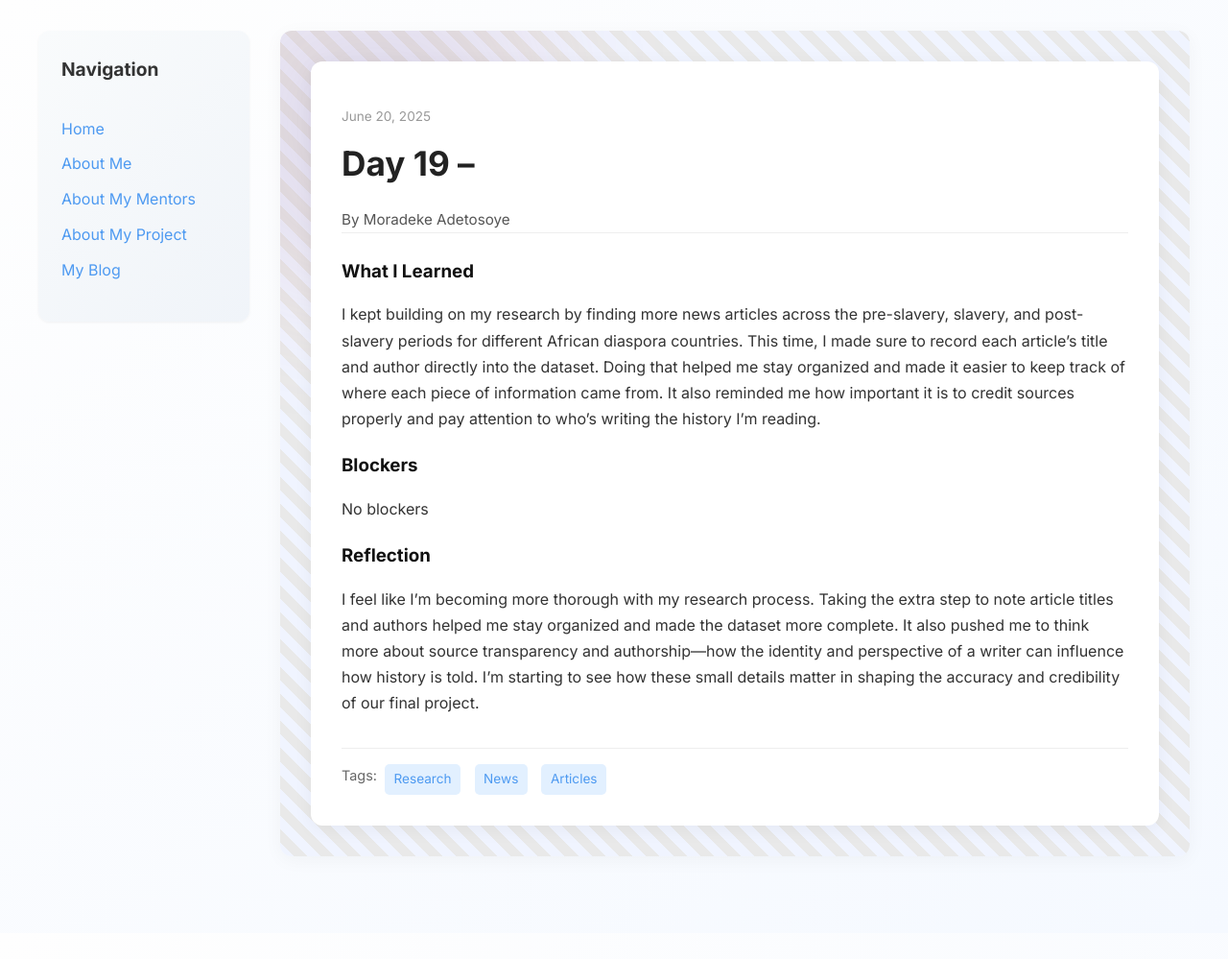
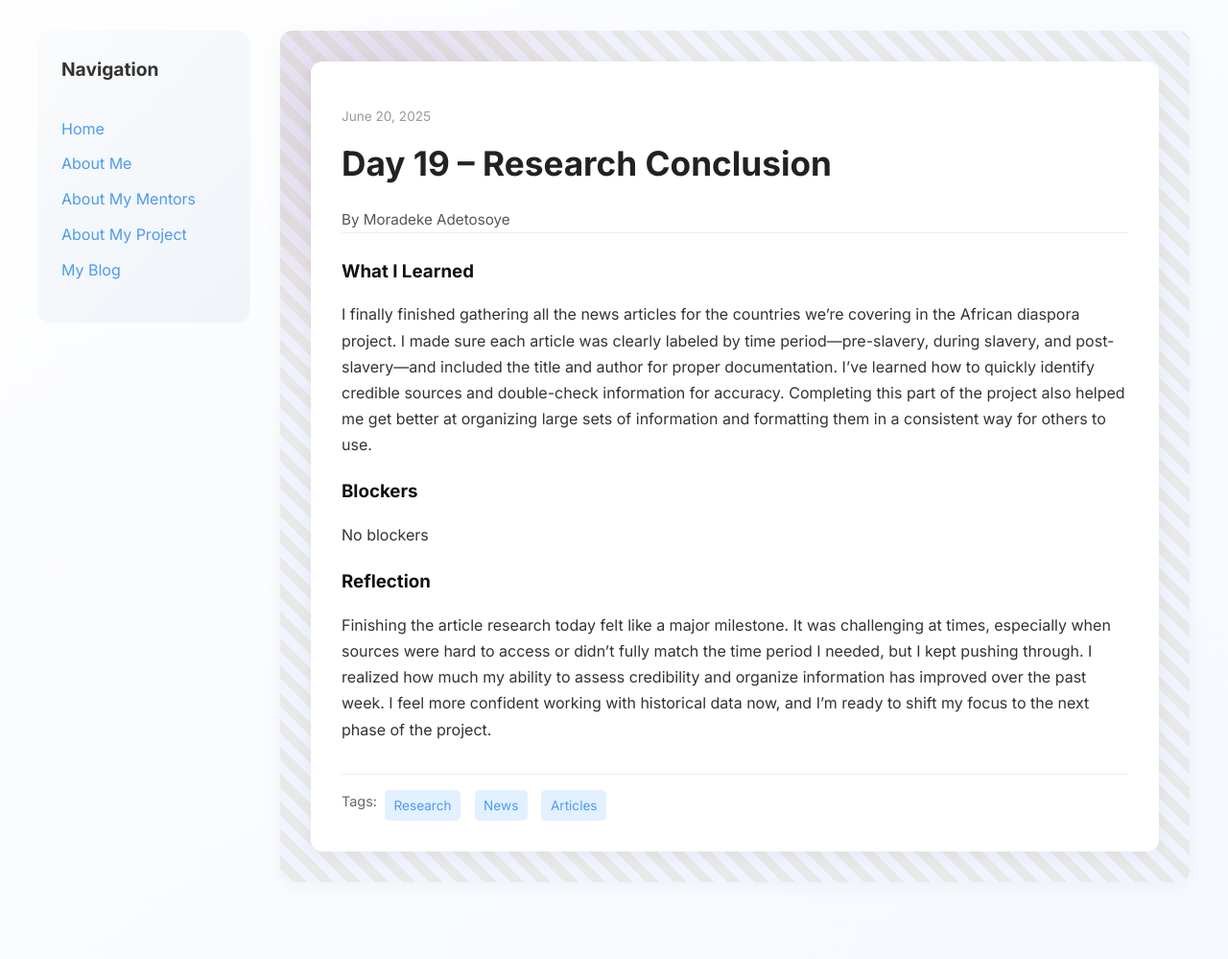
Before and after one commit to deke-a/deke-a.github.io, a Jekyll site: the page built from _posts/2025-06-20-day-19.md, in a window 1280 px wide. Shown: the whole page at 96% size. Built offline with Jekyll 4.4.1, drawn with Linux system fonts in a browser that asks for light colours; before the commit the page ends 972 px from its top, so only the background shows below that.

Commit message:
Update 2025-06-20-day-19.md

```diff
--- a/_posts/2025-06-20-day-19.md
+++ b/_posts/2025-06-20-day-19.md
@@ -1,13 +1,13 @@
 ---
 layout: post
-title: "Day 19 – "
+title: "Day 19 – Research Conclusion"
 date: 2025-06-20
 author: Moradeke Adetosoye
 permalink: /day19.html
 tags: ["Research", "News", "Articles"]
 
 what_i_learned: |
-  I kept building on my research by finding more news articles across the pre-slavery, slavery, and post-slavery periods for different African diaspora countries. This time, I made sure to record each article’s title and author directly into the dataset. Doing that helped me stay organized and made it easier to keep track of where each piece of information came from. It also reminded me how important it is to credit sources properly and pay attention to who’s writing the history I'm reading.
+  I finally finished gathering all the news articles for the countries we’re covering in the African diaspora project. I made sure each article was clearly labeled by time period—pre-slavery, during slavery, and post-slavery—and included the title and author for proper documentation. I’ve learned how to quickly identify credible sources and double-check information for accuracy. Completing this part of the project also helped me get better at organizing large sets of information and formatting them in a consistent way for others to use.
 
 
 blockers: |
@@ -15,7 +15,7 @@ blockers: |
 
 
 reflection: |
-  I feel like I’m becoming more thorough with my research process. Taking the extra step to note article titles and authors helped me stay organized and made the dataset more complete. It also pushed me to think more about source transparency and authorship—how the identity and perspective of a writer can influence how history is told. I’m starting to see how these small details matter in shaping the accuracy and credibility of our final project.
+  Finishing the article research today felt like a major milestone. It was challenging at times, especially when sources were hard to access or didn’t fully match the time period I needed, but I kept pushing through. I realized how much my ability to assess credibility and organize information has improved over the past week. I feel more confident working with historical data now, and I’m ready to shift my focus to the next phase of the project.
 
 
 
```
